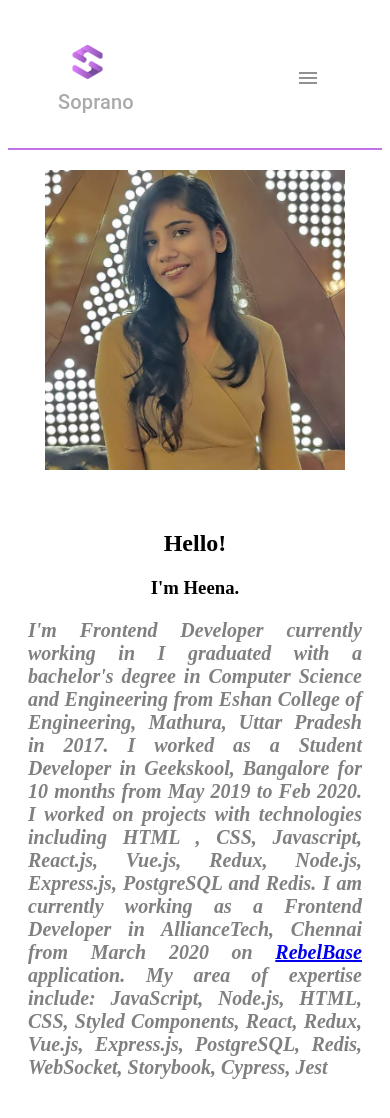
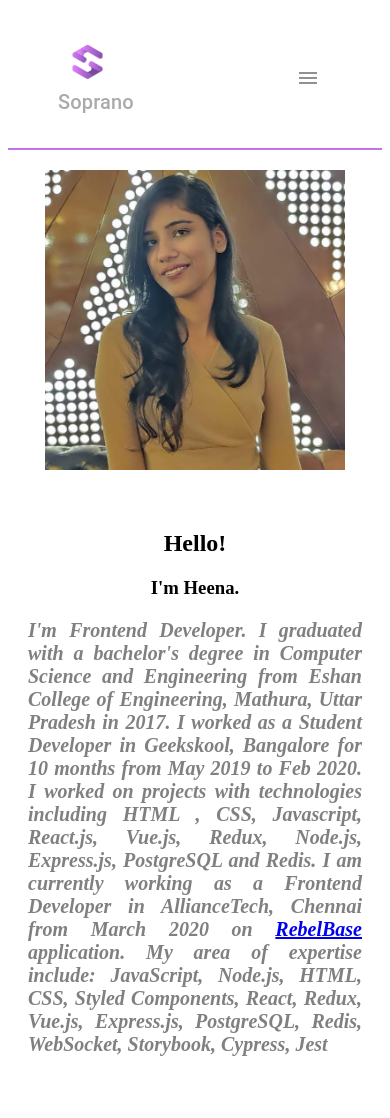
Before and after one commit to HeenaBhansali/Night-hack, a React (Create React App) app: page /about-us in a window 390 px wide. Shown: the top 1118 px of the page. Built offline with nearby package versions, Linux system fonts and the light colour scheme.

Commit message:
make about me section responsive

```diff
--- a/src/App.js
+++ b/src/App.js
@@ -25,7 +25,7 @@ function App() {
         </p>
         <br />
         <br />
-        <Button text={'Explore Demos &gt;'}/>
+        <Button text={'Explore Demos'}/>
       </section>
       <Carousel />
       <StartFreeTrial />
--- a/src/components/AboutMe/AboutMe.js
+++ b/src/components/AboutMe/AboutMe.js
@@ -13,7 +13,7 @@ const AboutMe = () => {
             <h1>Hello!</h1>
             <h3>I'm Heena.</h3>
             <p className="description">
-              I'm Frontend Developer currently working in I graduated with a
+              I'm Frontend Developer. I graduated with a
               bachelor's degree in Computer Science and Engineering from Eshan
               College of Engineering, Mathura, Uttar Pradesh in 2017. I worked
               as a Student Developer in Geekskool, Bangalore for 10 months from
```
Also changed, not shown: 1 other file (tests, documents, lock files or other folders).
